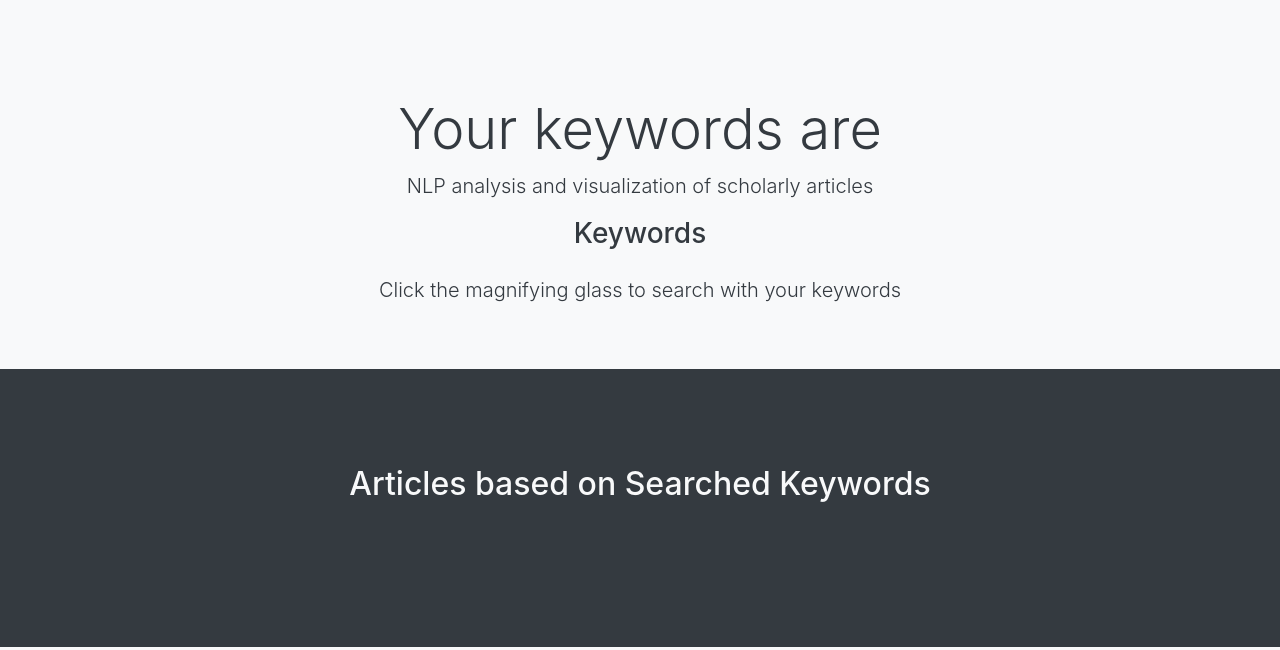
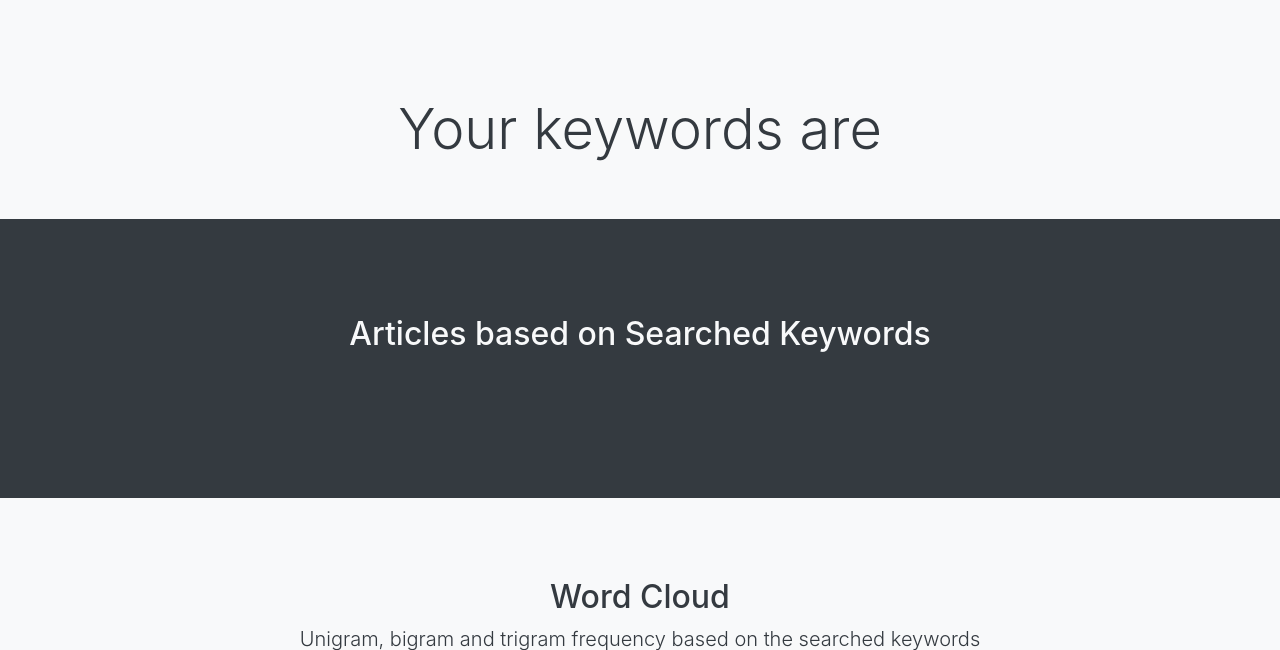
Before and after one commit to doguma/Doby, a Flask app: template app/templates/search.html in a window 1280 px wide. Shown: the part 56-706 px from the top of the page. Run offline with Flask 2, Linux system fonts and the light colour scheme; the template is opened without the code that fills it, so the values that code supplies are empty; parts of the project's set-up code (start-up, migrations or seed data) failed here and were passed over; some libraries are stand-ins or nearby versions.

Commit message:
changes in search.html ui

```diff
--- a/app/templates/search.html
+++ b/app/templates/search.html
@@ -25,19 +25,14 @@
             <div class="mw-95 text-dark">
                 <div class="my-5">
                     <h3 class="display-4 fw-normal">Your keywords are</h3>
-                    <p class="lead fw-normal mb-3"> NLP analysis and visualization of scholarly articles</p>
                     <div class="container-fluid">
 
                         <div class="row height justify-content-center align-items-center">
                             <!-- <div class="jumbotron jumbotron-fluid mt-5"> -->
                                 <div>
-                                    <h3 class="mb-3"> Keywords </h3>
-                                    <p class="lead pt-2 px-3 pb-2 mb-2"> Click the magnifying glass to search with your
-                                        keywords
-                                    </p>
                                     {% if keywords %}
                                     {% for keyword in keywords %}
-                                    <div class="row justify-content-center mx-2 mb-1" style="text-align:center;">
+                                    <div class="justify-content-center mx-2 mb-1" style="text-align:center;">
                                         <form class="form-inline" method="POST" action="./delete">
                                             <input type="hidden" value="{{keyword.word}}" name="delete_keyword">
                                             <input type="submit" class="btn btn-primary btn-sm" value={{keyword.word}}>
```
